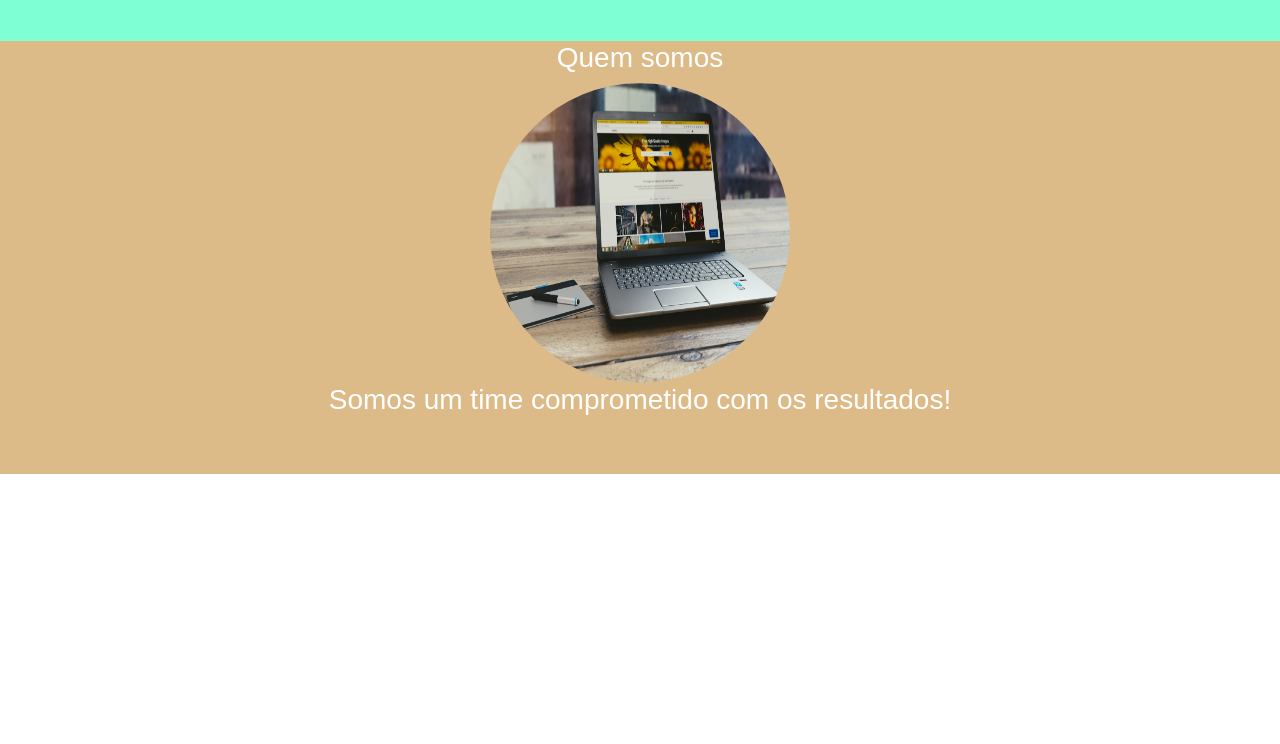
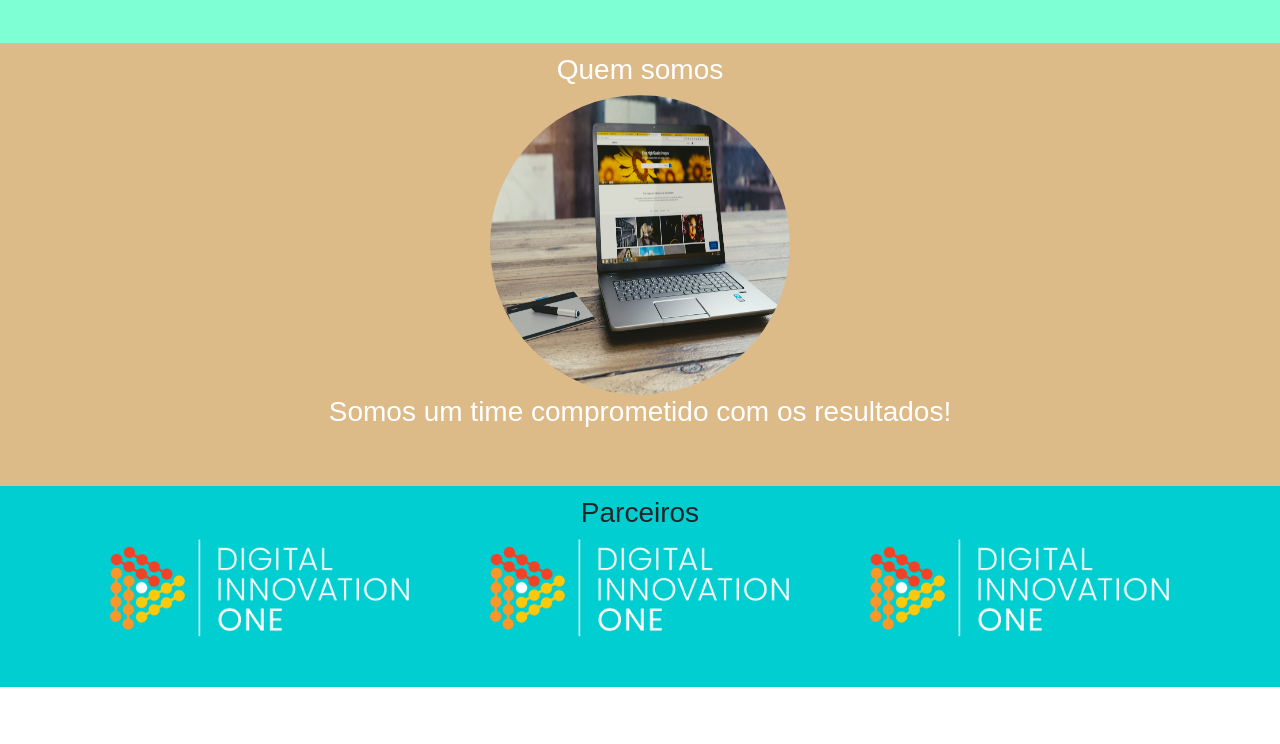
Before and after one commit to TarcizioDantas/Iniciando-Bootstrap, a plain HTML site: page index.html in a window 1280 px wide. Shown: the part 56-800 px from the top of the page. Drawn offline with Linux system fonts and the light colour scheme.

Commit message:
parceiros

```diff
--- a/css/style.css
+++ b/css/style.css
@@ -13,4 +13,9 @@ body{
 
 .margin{
     padding-bottom: 50px;
+    padding-top: 10px;
 }
+
+.parceiros{
+    background-color: darkturquoise;
+}
--- a/index.html
+++ b/index.html
@@ -38,5 +38,24 @@
         </div>
     </section>
 
+    <section id="parceiros">
+        <div class="container-fluid text-center margin parceiros">
+            <h3>Parceiros</h3>
+            <div class="container">
+                <div class="row">
+                    <div class="col-lg-4">
+                        <img src="img/dio.png" alt="digital-inovacion" width="100%">
+                    </div>
+                    <div class="col-lg-4">
+                        <img src="img/dio.png" alt="digital-inovacion" width="100%">
+                    </div>
+                    <div class="col-lg-4">
+                        <img src="img/dio.png" alt="digital-inovacion" width="100%">
+                    </div>
+                </div>
+            </div>
+        </div>
+    </section>
+
 </body>
 </html>
```
